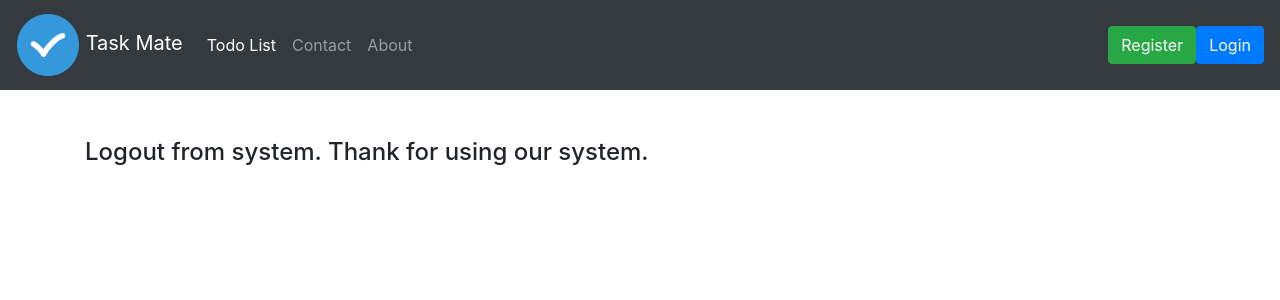
After one commit to SothyLorn/taskmate, a Django app: page /account/logout/ in a window 1280 px wide. The commit adds this page. Shown: the top 300 px of the page. Run offline with Django 3.2, Linux system fonts and the light colour scheme; some libraries are stand-ins or nearby versions.

Commit message:
add login logout

```diff
--- a/taskmate/settings.py
+++ b/taskmate/settings.py
@@ -125,3 +125,4 @@ STATIC_URL = '/static/'
 STATICFILES_DIRS = [os.path.join(BASE_DIR, 'static')]
 
 CRISPY_TEMPLATE_PACK = 'bootstrap4'
+LOGIN_REDIRECT_URL = 'todolist'
--- a/templates/base.html
+++ b/templates/base.html
@@ -28,6 +28,21 @@
                 </li>
             </ul>
         </div>
+        {% if user.is_authenticated %}
+            <div class="form-inline my-2 my-lg-0">
+                <div class="p-2 bg-dark text-white">Login as <b>{{user.username}}</b></div>
+                <a href="{% url 'logout' %}">
+                    <button class="btn btn-info my-2 my-sm-0" type="submit">Logout</button>
+                </a>
+            </div>
+        {% else %}
+            <a href="{% url 'register' %}">
+                <button class="btn btn-success my-2 my-sm-0" type="submit">Register</button>
+            </a>
+            <a href="{% url 'login' %}">
+                <button class="btn btn-primary my-2 my-sm-0" type="submit">Login</button>
+            </a>
+        {% endif %}
     </nav>
   </head>
   <body>
--- /dev/null
+++ b/users_app/templates/logout.html
@@ -0,0 +1,9 @@
+{% extends 'base.html' %}
+{% block title %}
+    <title>Logout - Taskmate</title>
+{% endblock title %}
+{% block content %}
+    <div class="container">
+        <h4 class='mt-5'>Logout from system. Thank for using our system.</h4>
+    </div>
+{% endblock content %}
--- a/users_app/urls.py
+++ b/users_app/urls.py
@@ -1,6 +1,9 @@
 from users_app import views
 from django.urls import path
+from django.contrib.auth import views as auth_views
 
 urlpatterns = [
     path('register/',views.register,name='register'),
+    path('login/',auth_views.LoginView.as_view(template_name='login.html'),name='login'),
+    path('logout/',auth_views.LogoutView.as_view(template_name='logout.html'),name='logout')
 ]
```
Also changed, not shown: users_app/templates/login.html (added, +25 -0 lines).
